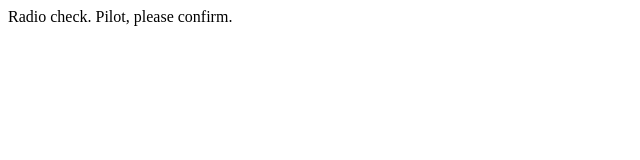
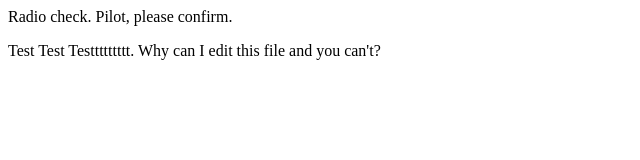
Before and after one commit to laurenharmon/log_this_better_work, a plain HTML site: page index.html in a window 1280 px wide. Shown: the whole page, without its empty margins (0-640 px from the left). Drawn offline with Linux system fonts and the light colour scheme.

Commit message:
This is the second one, maybe?

```diff
--- a/index.html
+++ b/index.html
@@ -1,5 +1,6 @@
 <html>
 <body>
    <p>Radio check. Pilot, please confirm.</p>
+   <p>Test Test Testtttttttt. Why can I edit this file and you can't?</p>
 </body>
 </html>
```
